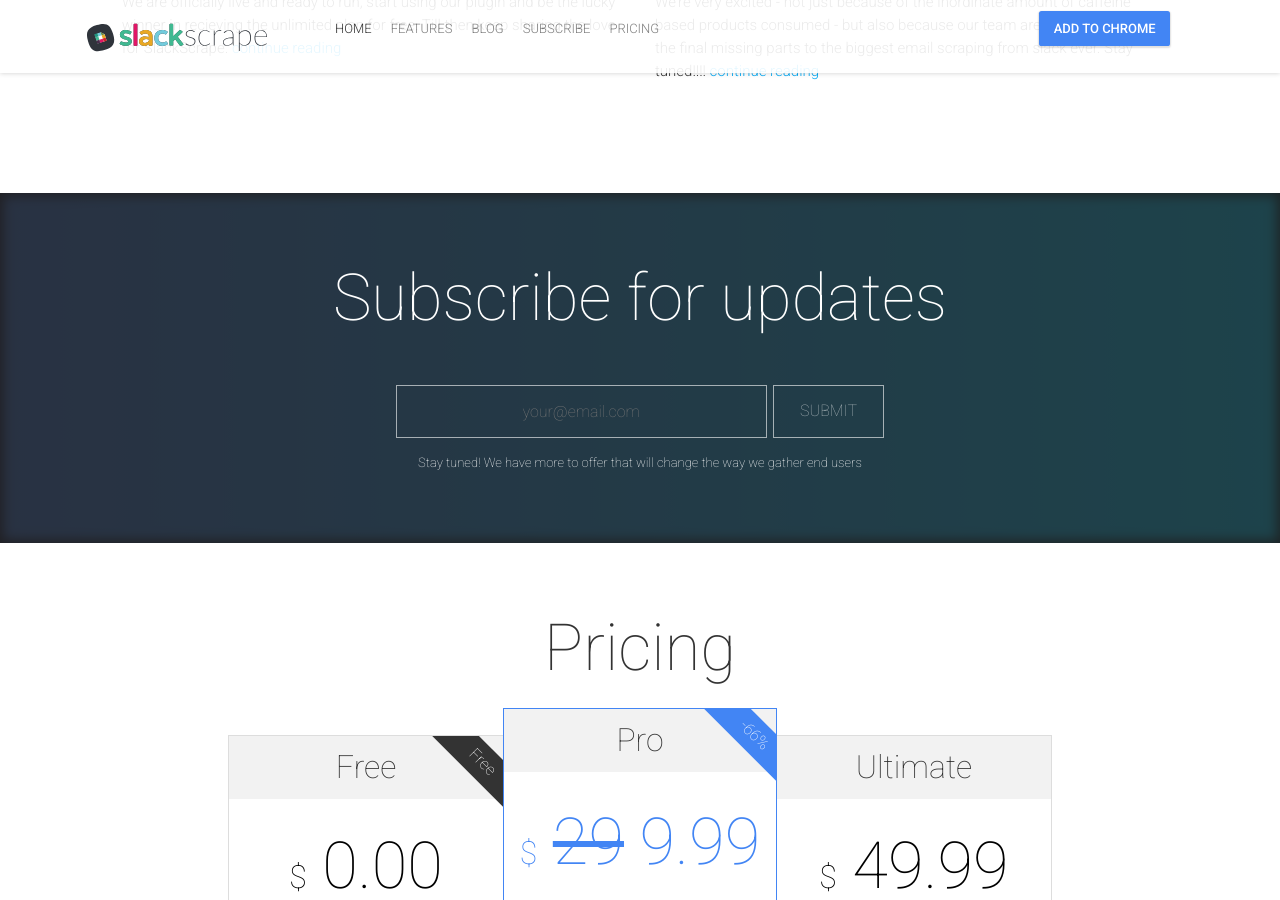
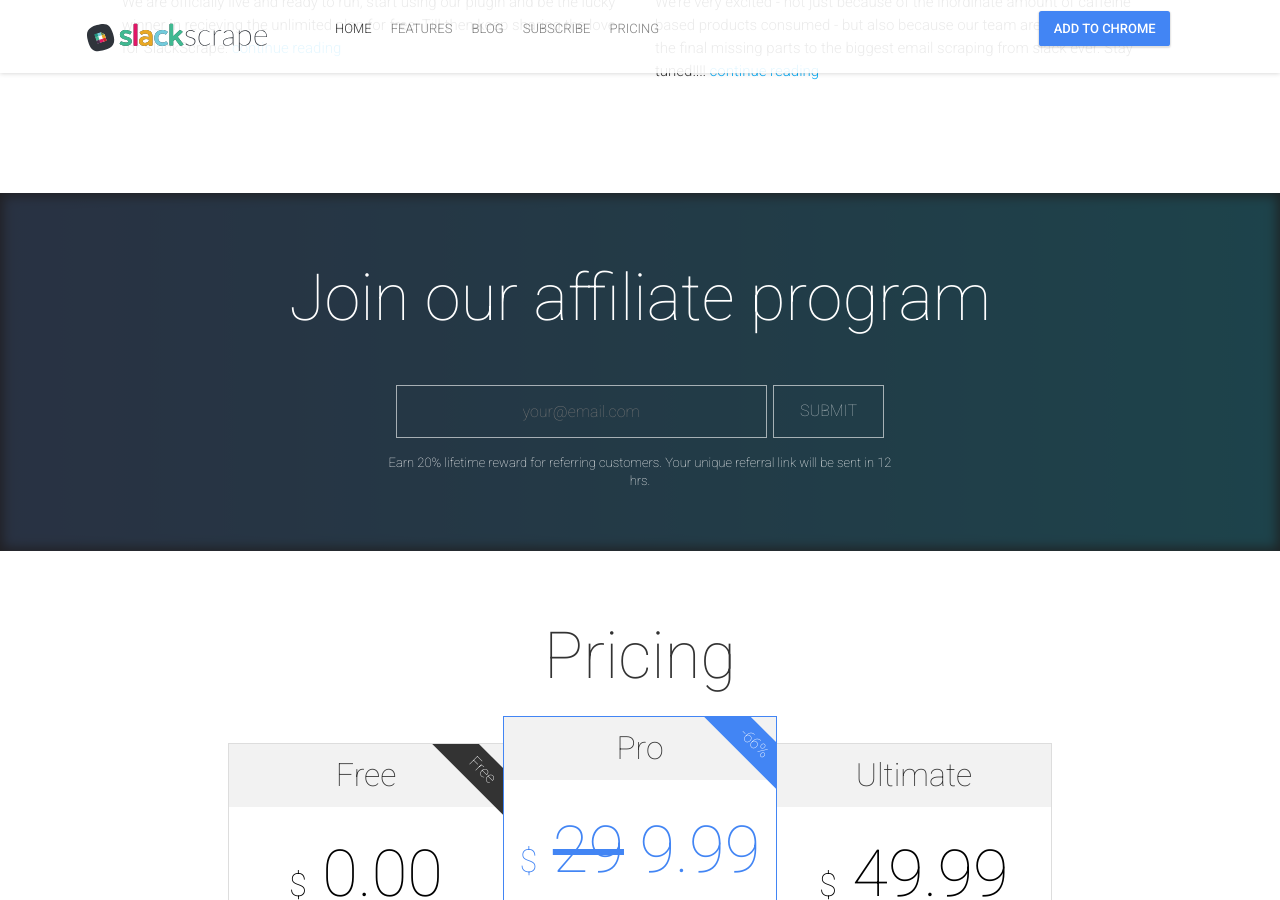
Before and after one commit to slackscrape/slackscrape.github.io, a Jekyll site: the page built from index.html, in a window 1280 px wide and 900 px high, scrolled down 2037 px. Built offline with Jekyll 4.4.1, drawn with Linux system fonts in a browser that asks for light colours; nearby versions of some CDN libraries; comment, search, counter and statistics services are not loaded.

Commit message:
Adding affiliate program for SlackScrape

```diff
--- a/_config.yml
+++ b/_config.yml
@@ -75,9 +75,9 @@ latestNewsTitle: "Blog"
 
 # Subscribe Block
 subscribeImage: "subscribe.jpg"
-subscribeTitle: "Subscribe for updates"
+subscribeTitle: "Join our affiliate program"
 subscribeAction: "https:////slackscrape.us14.list-manage.com/subscribe/post?u=2b5ad2f387fd311c8881b5c68&amp;id=f52289a81a"
-subscribeInfo: "Stay tuned! We have more to offer that will change the way we gather end users"
+subscribeInfo: "Earn 20% lifetime reward for referring customers. Your unique referral link will be sent in 12 hrs."
 
 # Tickets Block
 ticketsTitle: "Pricing"
```
